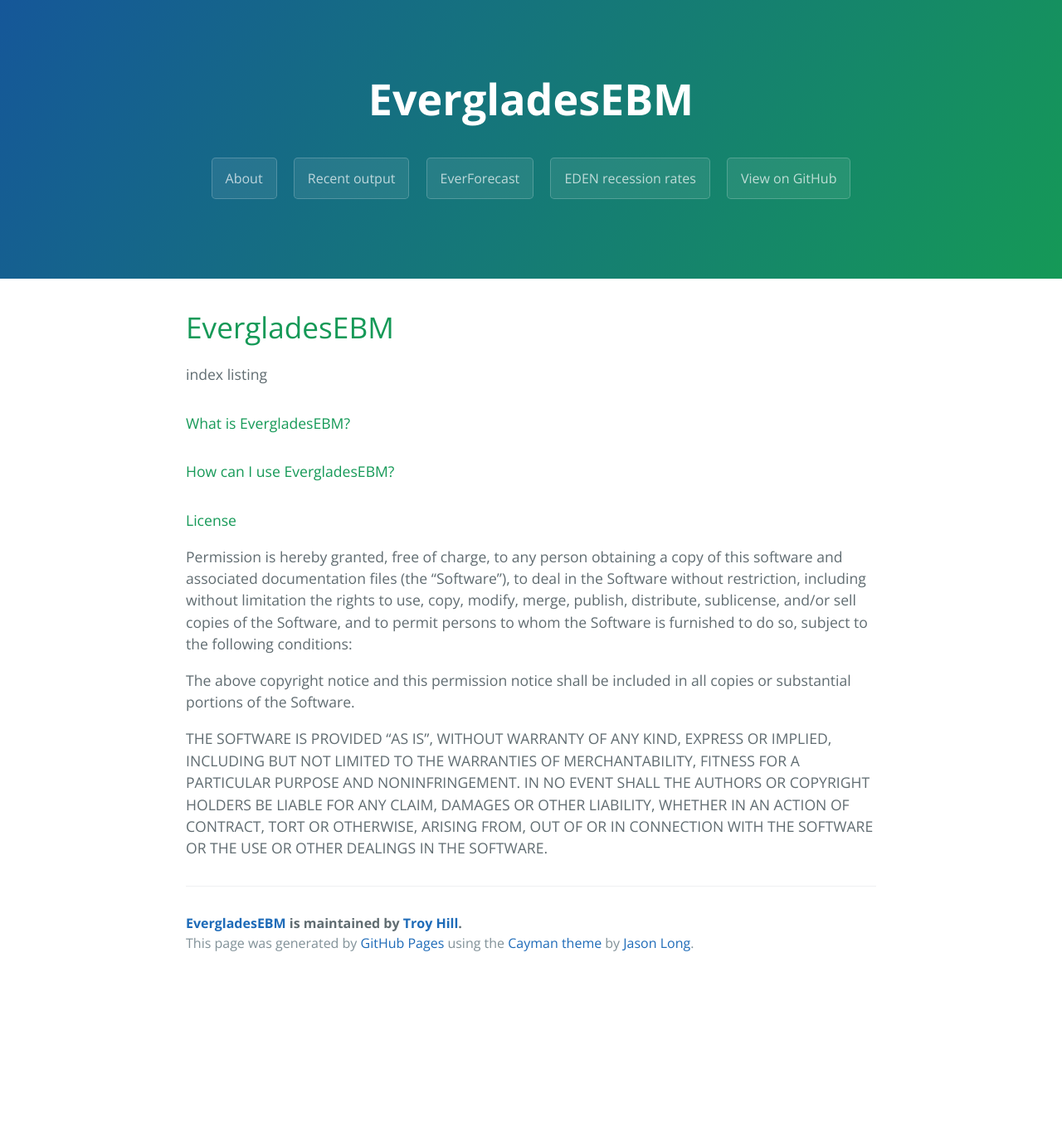
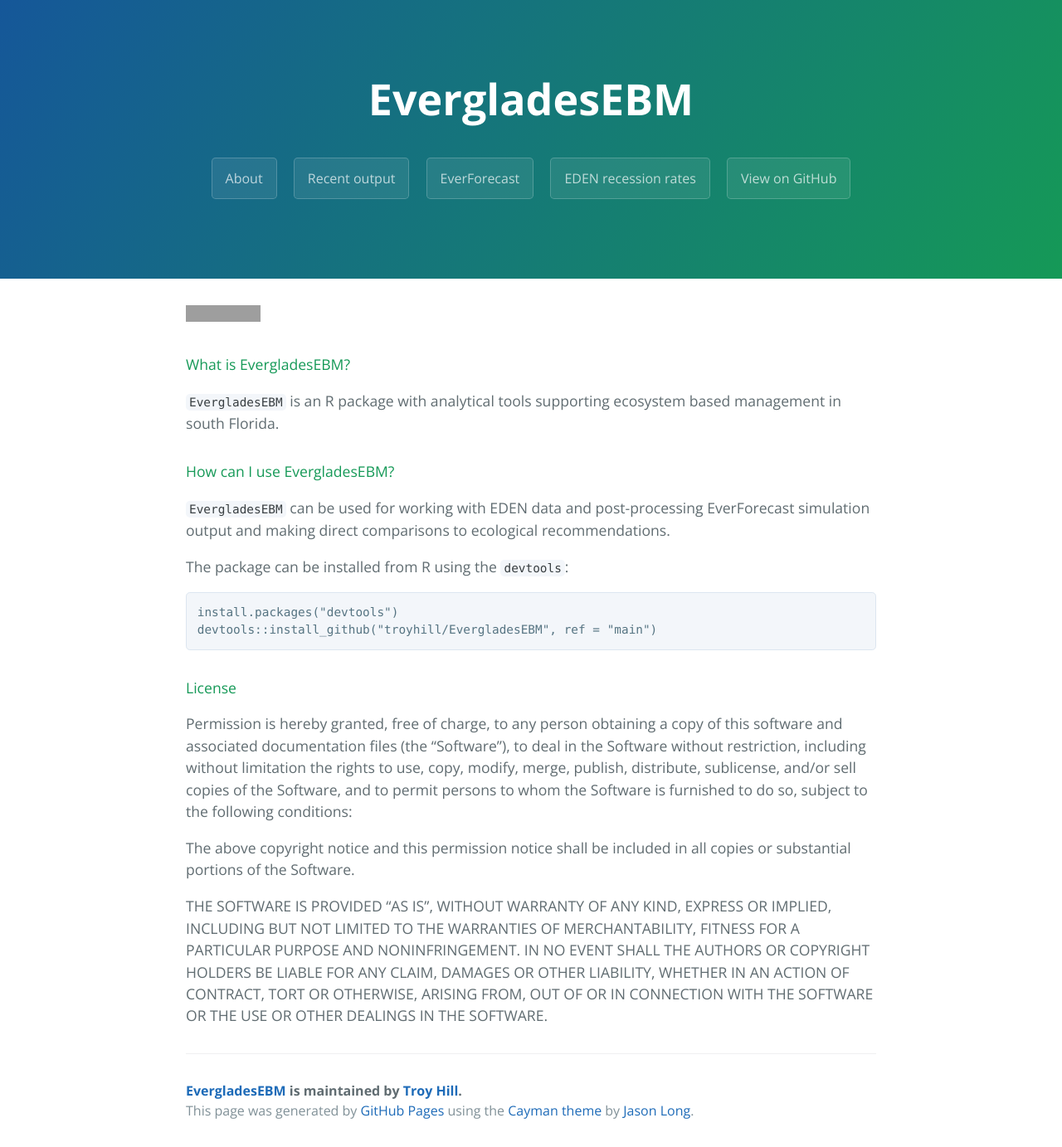
Before and after one commit to troyhill/EvergladesEBM, a Jekyll site: the page built from docs/index.md, in a window 1280 px wide. Shown: the whole page at 83% size. Built offline with Jekyll 4.4.1, drawn with Linux system fonts in a browser that asks for light colours; before the commit the page ends 1181 px from its top, so only the background shows below that; grey boxes are pictures that could not be loaded.

````diff
--- a/docs/index.md
+++ b/docs/index.md
@@ -4,13 +4,22 @@ layout: template
 filename: index
 ---
 
-# EvergladesEBM
-index listing
+[![AppVeyor Build Status](https://ci.appveyor.com/api/projects/status/github/troyhill/evergladesebm?branch=main&svg=true)](https://ci.appveyor.com/project/troyhill/evergladesebm)
+
 
 #### What is EvergladesEBM?
+`EvergladesEBM` is an R package with analytical tools supporting ecosystem based management in south Florida.
 
 
 #### How can I use EvergladesEBM?
+`EvergladesEBM` can be used for working with EDEN data and post-processing EverForecast simulation output and making direct comparisons to ecological recommendations.
+
+The package can be installed from R using the `devtools`:
+
+```
+install.packages("devtools")
+devtools::install_github("troyhill/EvergladesEBM", ref = "main")
+```
 
 
 #### License
````
Also changed, not shown: docs/output.md (+4 -6 lines), docs/qEverForecast.md (+1 -2 lines).
